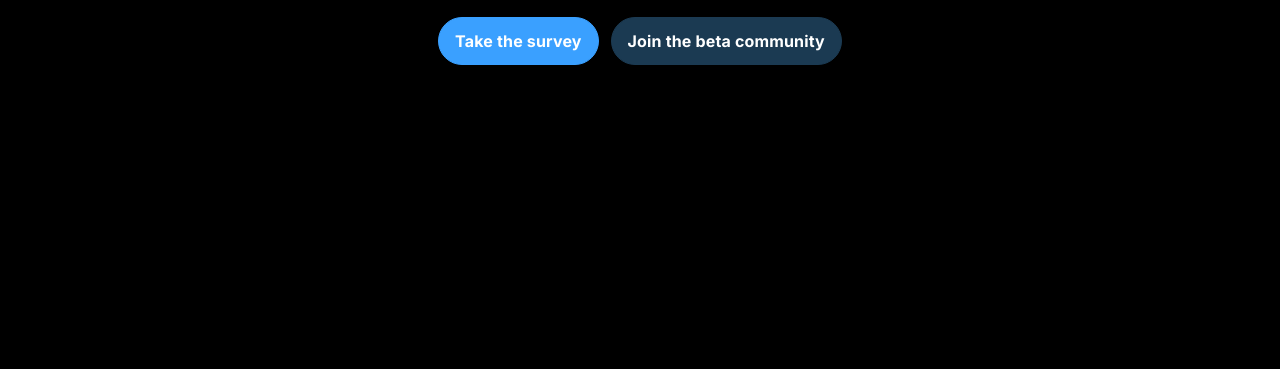
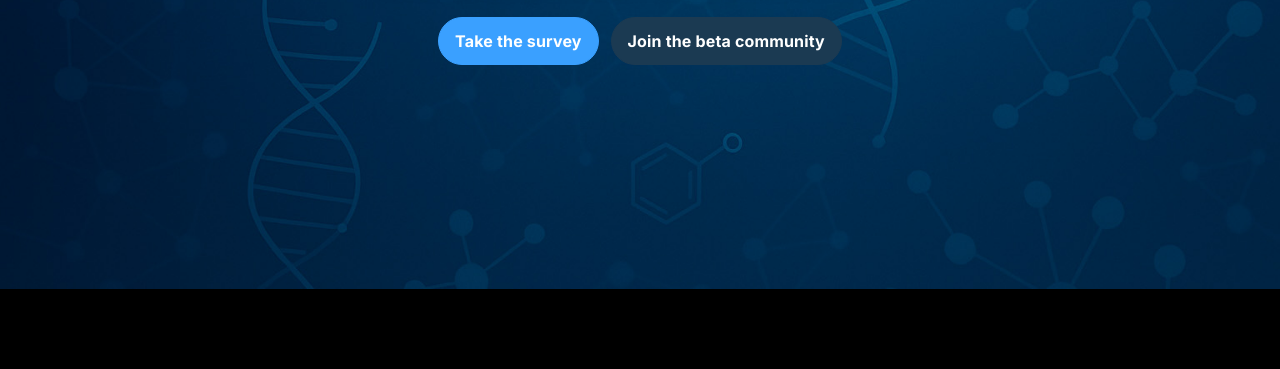
Before and after one commit to questsystems-ai/mendocyn-site, a plain HTML site: page index.html in a window 1280 px wide. Shown: the part 431-800 px from the top of the page. Drawn offline with Linux system fonts and the light colour scheme.

Commit message:
fixing image2

```diff
--- a/index.html
+++ b/index.html
@@ -35,7 +35,7 @@
       pointer-events: none;
 
       /* Base desktop background */
-      background-image: url('bg-desktop.webp');
+      background-image: url('bg-desktop.jpg');
       background-repeat: no-repeat;
 
       /* Always anchor from top, scale down gently */
```
